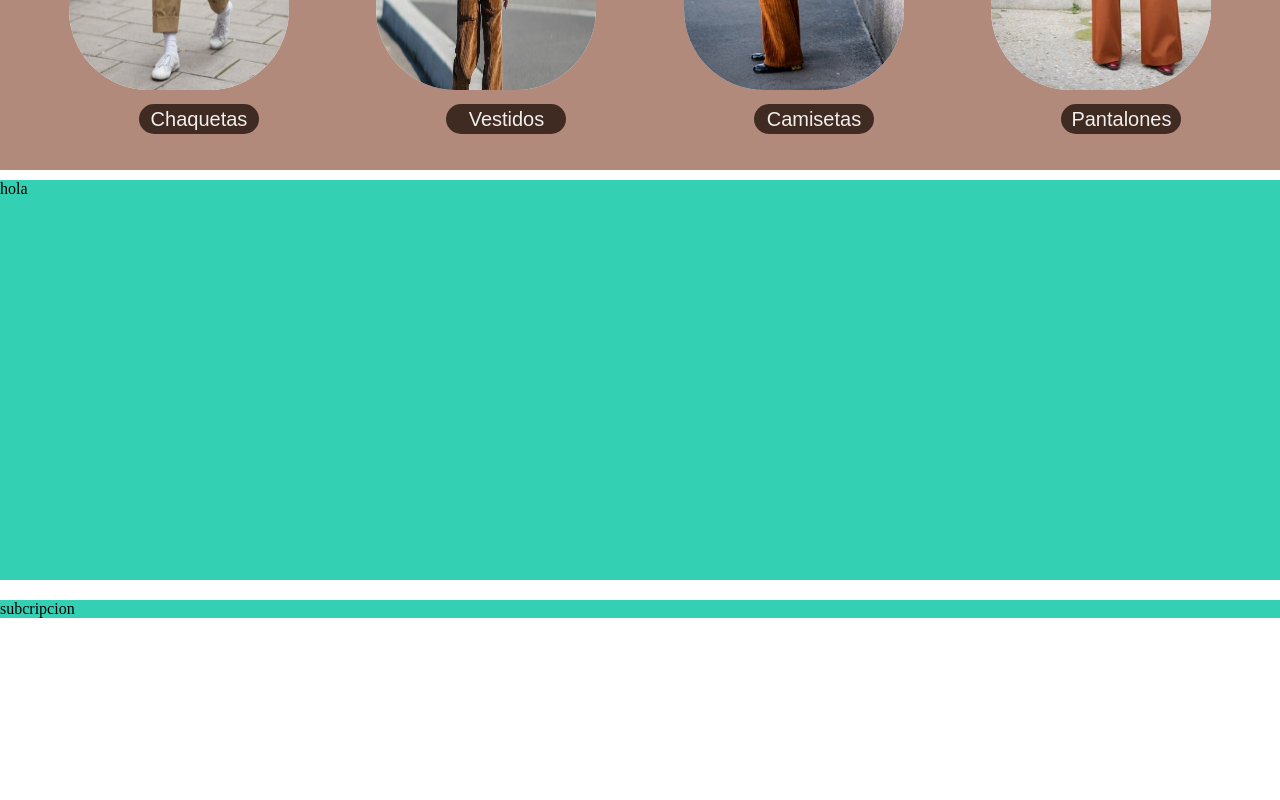
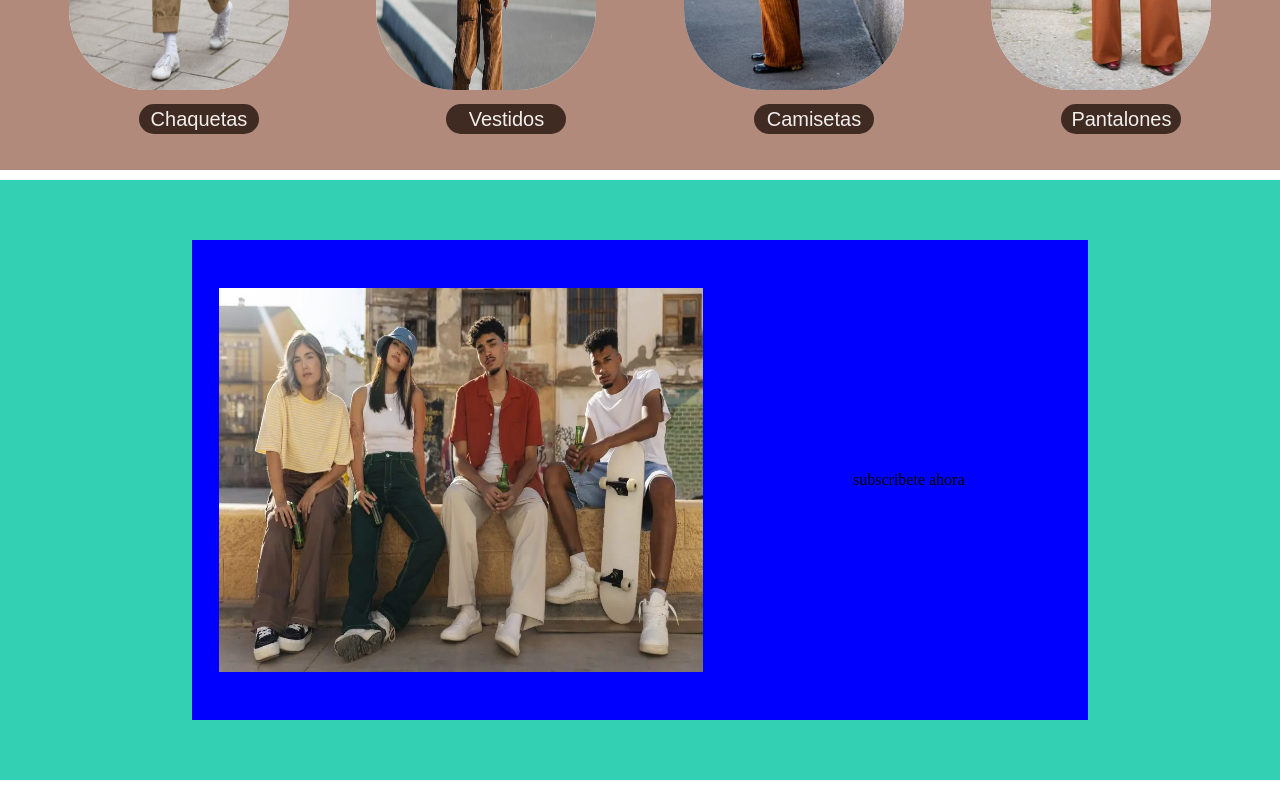
Before and after one commit to JuanJOlarte/Proyect-Shoping, a plain HTML site: page index.html in a window 1280 px wide. Shown: the part 700-1500 px from the top of the page. Before the commit the page ends 1338 px from the top, so only its background shows below. Drawn offline with Linux system fonts and the light colour scheme.

Commit message:
estructura grid de la seccion para subscribirse

```diff
--- a/assets/css/index.css
+++ b/assets/css/index.css
@@ -4,7 +4,7 @@
 }
 .division-landing{
     display: grid;
-    grid-template-rows: 120px 200px 500px 400px ;
+    grid-template-rows: 120px 200px 500px 600px ;
     gap: 20px;
 }
 .navbar{
--- /dev/null
+++ b/assets/css/subscripcion.css
@@ -0,0 +1,27 @@
+.subscription-box{
+    display: grid;
+    grid-template-columns: 1fr ;
+    grid-template-rows: 600px;
+    align-items: center;
+    justify-items: center;
+}
+
+.boxItems{
+    display: grid;
+    background-color: blue;
+    height: 80%;
+    width: 70%;
+    grid-template-columns: 60% 40%;
+    grid-template-rows: 100%;
+}
+.items-box{
+    display: grid;
+    grid-template-columns: 1fr;
+    grid-template-rows: 100%;
+    justify-items: center;
+    align-items: center;
+}
+.items-box img{
+    height: 80%;
+    width: 90%;
+}
--- a/index.html
+++ b/index.html
@@ -8,6 +8,7 @@
     <link rel="stylesheet" href="/assets/css/navbar-top.css">
     <link rel="stylesheet" href="/assets/css/navbar-botton.css">
     <link rel="stylesheet" href="/assets/css/categories.css">
+    <link rel="stylesheet" href="/assets/css/subscripcion.css">
 </head>
 <body>
     <div class="division-landing">
@@ -71,12 +72,18 @@
             </div>
         </div>
         <!-- FIN categorias -->
-        <div class="divisions">
-            hola
-        </div>
         <!-- INICIO subscripcion -->
         <div class="divisions">
-            subcripcion
+            <div class="subscription-box">
+                <div class="boxItems">
+                    <div class="items-box">
+                        <img src="/assets/img/img/7-estilos-de-moda-universais-1024x683.webp" alt="">
+                    </div>
+                    <div class="items-box">
+                        subscribete ahora
+                    </div>
+                </div>
+            </div>
         </div>
         <!-- FIN subscripcion -->
         <!-- INICIO pie de pagina -->
```
